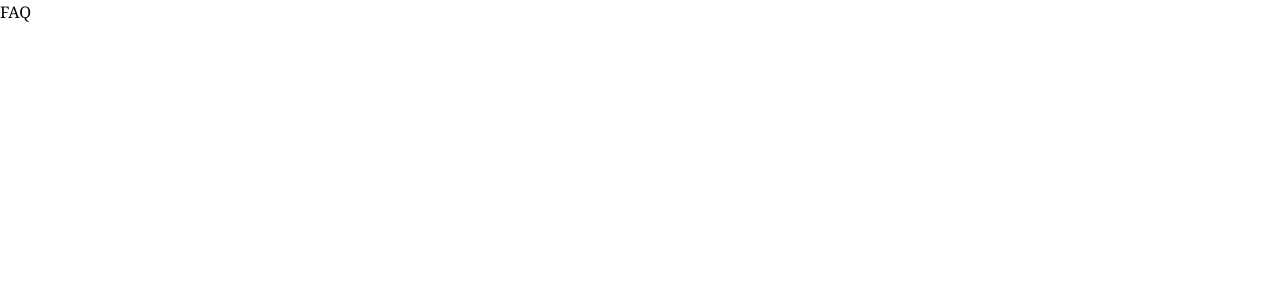
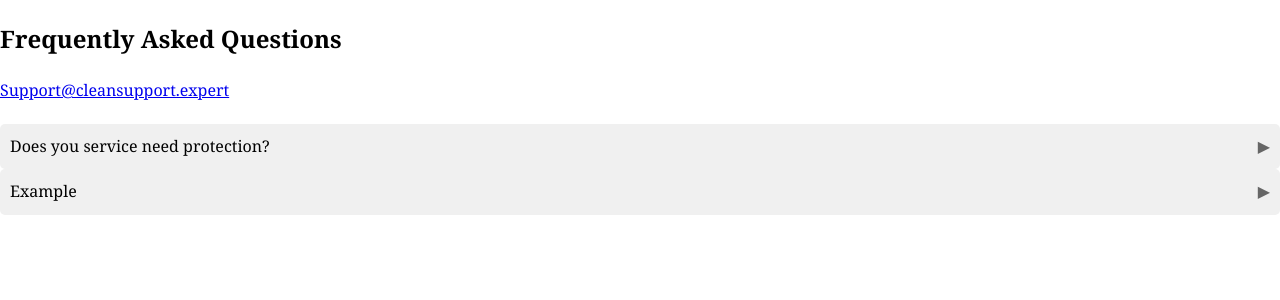
Before and after one commit to LetsGetRemixed/TaxWebsite, a React (Create React App) app in the folder taxwebsite/: page /faq in a window 1280 px wide. Shown: the top 300 px of the page. Built offline with nearby package versions, Linux system fonts and the light colour scheme.

Commit message:
Created FAQ css file and created faq QnA

```diff
--- a/taxwebsite/src/Pages/FAQ.jsx
+++ b/taxwebsite/src/Pages/FAQ.jsx
@@ -1,8 +1,50 @@
-import React from 'react'
+import React, { useState } from 'react';
+import '../css/FAQ.css';
 
 const FAQ = () => {
+    const [openQuestion, setOpenQuestion] = useState([]);
+    const toggleQuestion = (index) => {
+        // Show FAQ questions and answers that are open
+        if (openQuestion.includes(index)) {
+            setOpenQuestion(openQuestion.filter((item) => item !== index));
+        } else {
+            setOpenQuestion([...openQuestion, index]);
+        }
+    };
+    const faqData = [
+        {
+            question: 'Does you service need protection?',
+            answer: 'Yes'
+        },
+        {
+            question: 'Example',
+            answer: 'No'
+        }
+    ]
   return (
-    <div>FAQ</div>
+    <div>
+        <div>
+            <h2>Frequently Asked Questions</h2>
+            <a href='#'>Support@cleansupport.expert</a>
+        </div>
+        <div className='faq-container'>
+            {
+                faqData.map((faq, index) => (
+                    <div key={index} className='faq-item'>
+                        <div
+                            className='question'
+                            onClick={() => toggleQuestion(index)}
+                            style={{ cursor: 'pointer' }}
+                        >
+                            <div className='question-text'>{faq.question}</div>
+                            <div className='arrow'>{openQuestion.includes(index) ? '▼' : '▶'}</div>
+                        </div>
+                        {openQuestion.includes(index) && <div className='answer'> {faq.answer} </div>}
+                    </div>
+                ))
+            }
+        </div>
+    </div>
   )
 }
 
--- /dev/null
+++ b/taxwebsite/src/css/FAQ.css
@@ -0,0 +1,29 @@
+/* FAQ.css */
+.faq-container {
+    margin-top: 20px;
+  }
+
+  .question {
+    display: flex;
+    align-items: center;
+    justify-content: space-between;
+    padding: 10px;
+    background-color: #f0f0f0;
+    border-radius: 5px;
+  }
+
+  .question-text {
+    flex: 1; /* Takes up remaining space */
+  }
+
+  .arrow {
+    font-size: 16px;
+    color: #666;
+  }
+
+  .answer {
+    margin-top: 10px;
+    padding: 10px;
+    background-color: #f9f9f9;
+    border-radius: 5px;
+  }
```
